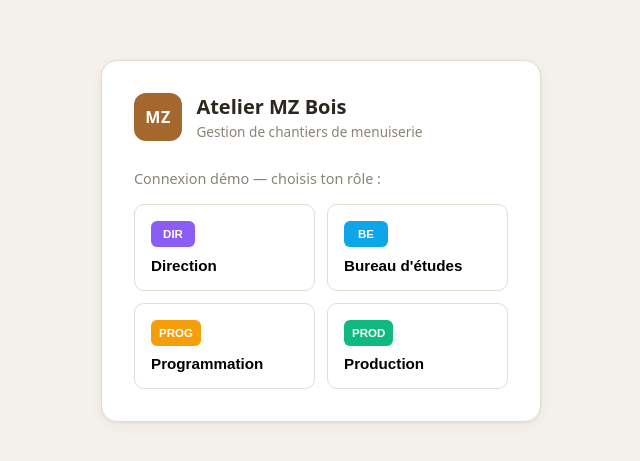
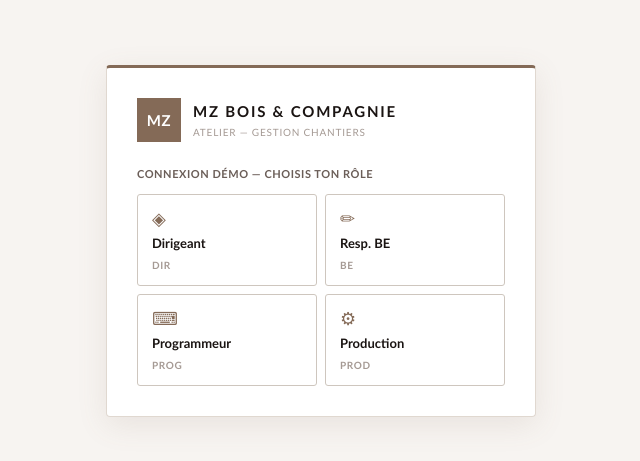
Before and after one commit to Martin-MZBOIS/atelier-mzbois, a React (Vite) app: page /login in a window 1280 px wide. Shown: the part 159-620 px from the top of the page, without its empty margins (319-959 px from the left). Built offline with nearby package versions, Linux system fonts and the light colour scheme; no server answers.

Commit message:
Restyle login, layout and Chantiers to MZ Bois brand (maquette)
Apply Ermine palette (#846a57 / #2c2420 topbar), Avenir Next + DM Mono,
square corners, dark topbar with uppercase brand, underlined nav tabs.

Co-Authored-By: Claude Opus 4.8 <noreply@anthropic.com>

```diff
--- a/index.html
+++ b/index.html
@@ -4,7 +4,11 @@
     <meta charset="UTF-8" />
     <link rel="icon" type="image/svg+xml" href="/vite.svg" />
     <meta name="viewport" content="width=device-width, initial-scale=1.0" />
-    <title>Atelier MZ Bois</title>
+    <link
+      href="https://fonts.googleapis.com/css2?family=Inter:wght@400;500;600;700;800&family=DM+Mono:wght@400;500&display=swap"
+      rel="stylesheet"
+    />
+    <title>MZ Bois &amp; Compagnie — Gestion Chantiers</title>
   </head>
   <body>
     <div id="root"></div>
--- a/src/components/Layout.jsx
+++ b/src/components/Layout.jsx
@@ -27,27 +27,16 @@ export default function Layout() {
       <header className="app-header">
         <div className="app-brand">
           <span className="app-logo">MZ</span>
-          <span className="app-title">Atelier MZ Bois</span>
+          <div className="app-brand-text">
+            <div className="app-title">MZ Bois &amp; Compagnie</div>
+            <div className="app-subtitle">Atelier — Gestion chantiers</div>
+          </div>
         </div>
-
-        <nav className="app-nav">
-          {TABS.map((tab) => (
-            <NavLink
-              key={tab.to}
-              to={tab.to}
-              className={({ isActive }) =>
-                'app-tab' + (isActive ? ' app-tab--active' : '')
-              }
-            >
-              {tab.label}
-            </NavLink>
-          ))}
-        </nav>
 
         <div className="app-user">
           {role && (
-            <span className="app-role" style={{ '--role-color': role.color }}>
-              {role.short}
+            <span className="app-role">
+              {role.icon} {role.label}
             </span>
           )}
           <span className="app-username">
@@ -59,6 +48,20 @@ export default function Layout() {
         </div>
       </header>
 
+      <nav className="app-nav">
+        {TABS.map((tab) => (
+          <NavLink
+            key={tab.to}
+            to={tab.to}
+            className={({ isActive }) =>
+              'app-tab' + (isActive ? ' app-tab--active' : '')
+            }
+          >
+            {tab.label}
+          </NavLink>
+        ))}
+      </nav>
+
       <main className="app-main">
         <Outlet />
       </main>
--- a/src/index.css
+++ b/src/index.css
@@ -1,31 +1,62 @@
+/* =============================================================================
+   MZ Bois & Compagnie — charte reprise de la maquette (chantiers.html)
+   ========================================================================== */
 :root {
-  --bg: #f4f1ec;
-  --surface: #ffffff;
-  --border: #e2ddd3;
-  --text: #2b2620;
-  --muted: #8a8378;
-  --accent: #a4682f; /* bois / noyer */
-  --accent-dark: #7c4e21;
-  --danger: #c0392b;
-  --radius: 10px;
-  --shadow: 0 1px 3px rgba(0, 0, 0, 0.06), 0 4px 16px rgba(0, 0, 0, 0.04);
-  font-family: system-ui, -apple-system, 'Segoe UI', Roboto, sans-serif;
+  /* Palette de marque « Ermine » */
+  --brun: #846a57; /* couleur principale */
+  --brun2: #f5f0eb; /* brun très clair — fonds */
+  --brun3: #e8dfd6; /* brun clair — hover */
+  --brun4: #6b5444; /* brun foncé — hover bouton */
+  --beige: #dfd7cf; /* fond cartes */
+  --beige2: #f7f4f1; /* fond page */
+  --noir: #1a1412; /* quasi-noir chaud */
+  --acier: #2c2420; /* fond topbar */
+  --acier2: #3d302a; /* topbar secondaire */
+  --g1: #6b5e58; /* textes secondaires */
+  --g2: #a59a94; /* textes tertiaires */
+  --g3: #cec6be; /* bordures */
+  --g4: #e0d8d0; /* bordures légères */
+  --g5: #f0ebe6; /* fonds légers */
+  --g6: #f7f4f1; /* fond page */
+  --w: #ffffff;
+  /* Fonctionnelles (statuts) */
+  --gn: #5a7a5a;
+  --gn2: #eef4ee;
+  --rd: #8b3a3a;
+  --rd2: #f9eeee;
 }
 
-* {
+*,
+*::before,
+*::after {
   box-sizing: border-box;
+  margin: 0;
+  padding: 0;
+}
+
+@font-face {
+  font-family: 'Avenir Next';
+  src: local('Avenir Next'), local('AvenirNext-Regular');
 }
 
 html,
 body,
 #root {
   height: 100%;
-  margin: 0;
 }
 
 body {
-  background: var(--bg);
-  color: var(--text);
+  font-family: 'Avenir Next', 'Nunito Sans', 'Gill Sans', 'Trebuchet MS',
+    sans-serif;
+  background: var(--beige2);
+  color: var(--noir);
+  font-size: 14px;
+  line-height: 1.5;
+  letter-spacing: 0.01em;
+}
+
+.mono {
+  font-family: 'DM Mono', ui-monospace, monospace;
 }
 
 /* ------------------------------------------------------------------ Login */
@@ -34,124 +65,130 @@ body {
   display: grid;
   place-items: center;
   padding: 1.5rem;
+  background: var(--beige2);
 }
 
 .login-card {
   width: 100%;
-  max-width: 440px;
-  background: var(--surface);
-  border: 1px solid var(--border);
-  border-radius: 16px;
-  box-shadow: var(--shadow);
-  padding: 2rem;
+  max-width: 430px;
+  background: var(--w);
+  border: 1px solid var(--g4);
+  border-radius: 4px;
+  border-top: 3px solid var(--brun);
+  box-shadow: 0 8px 30px rgba(132, 106, 87, 0.12);
+  padding: 30px;
 }
 
 .login-brand {
   display: flex;
   align-items: center;
-  gap: 0.9rem;
-  margin-bottom: 1.75rem;
+  gap: 12px;
+  margin-bottom: 24px;
 }
 
-.login-logo,
-.app-logo {
+.login-logo {
   display: grid;
   place-items: center;
-  width: 48px;
-  height: 48px;
-  border-radius: 12px;
-  background: var(--accent);
+  width: 44px;
+  height: 44px;
+  background: var(--brun);
   color: #fff;
-  font-weight: 800;
+  font-weight: 700;
+  font-size: 15px;
   letter-spacing: 0.5px;
 }
 
 .login-brand h1 {
-  margin: 0;
-  font-size: 1.25rem;
+  font-size: 15px;
+  font-weight: 700;
+  letter-spacing: 0.12em;
+  text-transform: uppercase;
+  color: var(--noir);
 }
 
 .login-brand p {
-  margin: 0.15rem 0 0;
-  color: var(--muted);
-  font-size: 0.85rem;
+  margin-top: 3px;
+  color: var(--g2);
+  font-size: 10px;
+  letter-spacing: 0.08em;
+  text-transform: uppercase;
 }
 
 .login-hint {
-  color: var(--muted);
-  font-size: 0.9rem;
-  margin: 0 0 1rem;
+  color: var(--g1);
+  font-size: 11px;
+  font-weight: 600;
+  text-transform: uppercase;
+  letter-spacing: 0.05em;
+  margin-bottom: 12px;
 }
 
 .role-grid {
   display: grid;
   grid-template-columns: 1fr 1fr;
-  gap: 0.75rem;
+  gap: 8px;
 }
 
 .role-btn {
   display: flex;
   flex-direction: column;
   align-items: flex-start;
-  gap: 0.6rem;
-  padding: 1rem;
-  border: 1px solid var(--border);
-  border-radius: var(--radius);
-  background: var(--surface);
+  gap: 8px;
+  padding: 14px;
+  border: 1px solid var(--g3);
+  border-radius: 3px;
+  background: var(--w);
   cursor: pointer;
-  transition: border-color 0.15s, transform 0.05s, box-shadow 0.15s;
+  transition: all 0.15s;
+  text-align: left;
+  font-family: inherit;
 }
 
 .role-btn:hover:not(:disabled) {
-  border-color: var(--role-color);
-  box-shadow: 0 0 0 3px color-mix(in srgb, var(--role-color) 15%, transparent);
-}
-
-.role-btn:active:not(:disabled) {
-  transform: translateY(1px);
+  border-color: var(--brun);
+  background: var(--brun2);
+  border-left: 3px solid var(--brun);
 }
 
 .role-btn:disabled {
-  opacity: 0.6;
+  opacity: 0.55;
   cursor: default;
 }
 
-.role-badge {
-  display: inline-grid;
-  place-items: center;
-  min-width: 44px;
-  height: 26px;
-  padding: 0 0.5rem;
-  border-radius: 6px;
-  background: var(--role-color);
-  color: #fff;
-  font-size: 0.72rem;
-  font-weight: 700;
+.role-icon {
+  font-size: 18px;
+  color: var(--brun);
+  line-height: 1;
 }
 
 .role-label {
-  font-weight: 600;
-  font-size: 0.95rem;
+  font-weight: 700;
+  font-size: 13px;
+  color: var(--noir);
 }
 
-.role-spinner {
-  color: var(--muted);
+.role-short {
+  font-size: 10px;
+  font-weight: 700;
+  color: var(--g2);
+  letter-spacing: 0.06em;
 }
 
 .login-error,
 .alert {
-  margin-top: 1rem;
-  padding: 0.75rem 0.9rem;
-  border-radius: var(--radius);
-  background: #fdecea;
-  color: var(--danger);
-  font-size: 0.85rem;
-  border: 1px solid #f5c6c0;
+  margin-top: 14px;
+  padding: 10px 12px;
+  border-radius: 3px;
+  background: var(--rd2);
+  color: var(--rd);
+  font-size: 12px;
+  border: 1px solid #e8c0c0;
+  border-left: 3px solid var(--rd);
 }
 
 .alert-sub {
-  margin-top: 0.4rem;
-  color: #9a4038;
+  margin-top: 5px;
+  color: var(--g1);
 }
 
 /* -------------------------------------------------------------------- App */
@@ -161,158 +198,195 @@ body {
   flex-direction: column;
 }
 
+/* Topbar sombre */
 .app-header {
+  background: var(--acier);
+  height: 54px;
+  padding: 0 22px;
   display: flex;
   align-items: center;
-  gap: 1.5rem;
-  padding: 0.65rem 1.5rem;
-  background: var(--surface);
-  border-bottom: 1px solid var(--border);
-  position: sticky;
-  top: 0;
-  z-index: 10;
+  justify-content: space-between;
+  flex-shrink: 0;
+  border-bottom: 2px solid var(--brun);
 }
 
 .app-brand {
   display: flex;
   align-items: center;
-  gap: 0.6rem;
+  gap: 10px;
 }
 
 .app-logo {
-  width: 34px;
-  height: 34px;
-  border-radius: 8px;
-  font-size: 0.85rem;
+  display: grid;
+  place-items: center;
+  width: 36px;
+  height: 36px;
+  background: var(--brun);
+  color: #fff;
+  font-weight: 700;
+  font-size: 11px;
+  letter-spacing: 0.5px;
 }
 
-.app-title {
+.app-brand-text .app-title {
+  color: #fff;
   font-weight: 700;
+  font-size: 13px;
+  letter-spacing: 0.12em;
+  text-transform: uppercase;
 }
 
-.app-nav {
-  display: flex;
-  gap: 0.25rem;
-  flex: 1;
-}
-
-.app-tab {
-  padding: 0.45rem 0.9rem;
-  border-radius: 8px;
-  text-decoration: none;
-  color: var(--muted);
-  font-weight: 600;
-  font-size: 0.9rem;
-}
-
-.app-tab:hover {
-  background: var(--bg);
-  color: var(--text);
-}
-
-.app-tab--active {
-  background: var(--accent);
-  color: #fff;
+.app-brand-text .app-subtitle {
+  color: var(--g2);
+  font-size: 10px;
+  letter-spacing: 0.08em;
+  text-transform: uppercase;
 }
 
 .app-user {
   display: flex;
   align-items: center;
-  gap: 0.6rem;
+  gap: 10px;
 }
 
 .app-role {
   display: inline-grid;
   place-items: center;
-  min-width: 40px;
-  height: 22px;
-  padding: 0 0.45rem;
-  border-radius: 6px;
-  background: var(--role-color, var(--accent));
+  padding: 5px 12px;
+  background: var(--brun);
   color: #fff;
-  font-size: 0.68rem;
-  font-weight: 700;
+  font-size: 12px;
+  font-weight: 600;
+  border-radius: 3px;
+  letter-spacing: 0.03em;
+  text-transform: uppercase;
 }
 
 .app-username {
-  font-size: 0.88rem;
+  color: #fff;
+  font-size: 12px;
   font-weight: 600;
 }
 
 .btn-ghost {
-  border: 1px solid var(--border);
   background: transparent;
-  color: var(--muted);
-  padding: 0.35rem 0.7rem;
-  border-radius: 8px;
+  color: var(--g2);
+  border: 1px solid var(--acier2);
+  padding: 5px 12px;
+  border-radius: 3px;
   cursor: pointer;
-  font-size: 0.82rem;
+  font-size: 11px;
+  font-weight: 600;
+  font-family: inherit;
+  text-transform: uppercase;
+  letter-spacing: 0.04em;
+  transition: all 0.15s;
 }
 
 .btn-ghost:hover {
-  color: var(--danger);
-  border-color: var(--danger);
+  color: #fff;
+  border-color: var(--brun);
+}
+
+/* Barre d'onglets */
+.app-nav {
+  background: var(--w);
+  border-bottom: 1px solid var(--g4);
+  padding: 0 22px;
+  display: flex;
+  flex-shrink: 0;
+  overflow-x: auto;
+}
+
+.app-tab {
+  padding: 12px 18px;
+  font-size: 12px;
+  font-weight: 600;
+  color: var(--g1);
+  text-decoration: none;
+  border-bottom: 2px solid transparent;
+  white-space: nowrap;
+  letter-spacing: 0.05em;
+  text-transform: uppercase;
+}
+
+.app-tab:hover {
+  color: var(--noir);
+}
+
+.app-tab--active {
+  color: var(--brun);
+  border-bottom-color: var(--brun);
 }
 
 .app-main {
   flex: 1;
-  padding: 1.5rem;
+  overflow-y: auto;
+  padding: 22px;
 }
 
 /* ------------------------------------------------------------------ Pages */
 .page {
-  max-width: 1100px;
+  max-width: 1180px;
   margin: 0 auto;
 }
 
 .page-head {
   display: flex;
   align-items: baseline;
-  gap: 0.75rem;
-  margin-bottom: 1rem;
+  gap: 10px;
+  margin-bottom: 16px;
 }
 
 .page-head h2 {
-  margin: 0;
+  font-size: 16px;
+  font-weight: 700;
+  letter-spacing: 0.03em;
+  text-transform: uppercase;
 }
 
 .page-count {
-  color: var(--muted);
-  font-size: 0.85rem;
+  color: var(--g2);
+  font-size: 11px;
+  text-transform: uppercase;
+  letter-spacing: 0.04em;
 }
 
 .muted {
-  color: var(--muted);
+  color: var(--g2);
+  font-size: 13px;
 }
 
+/* Cartes / tableaux */
 .table-wrap {
-  background: var(--surface);
-  border: 1px solid var(--border);
-  border-radius: var(--radius);
+  background: var(--w);
+  border: 1px solid var(--g4);
+  border-radius: 4px;
   overflow: hidden;
-  box-shadow: var(--shadow);
+  box-shadow: 0 1px 4px rgba(132, 106, 87, 0.06);
 }
 
 .data-table {
   width: 100%;
   border-collapse: collapse;
-  font-size: 0.9rem;
+  font-size: 13px;
 }
 
 .data-table thead th {
   text-align: left;
-  padding: 0.7rem 0.9rem;
-  background: #faf8f4;
-  border-bottom: 1px solid var(--border);
-  color: var(--muted);
-  font-size: 0.78rem;
+  padding: 10px 14px;
+  background: var(--g6);
+  border-bottom: 1px solid var(--g4);
+  color: var(--g2);
+  font-size: 10px;
+  font-weight: 700;
   text-transform: uppercase;
-  letter-spacing: 0.04em;
+  letter-spacing: 0.06em;
 }
 
 .data-table tbody td {
-  padding: 0.7rem 0.9rem;
-  border-bottom: 1px solid var(--border);
+  padding: 11px 14px;
+  border-bottom: 1px solid var(--g4);
 }
 
 .data-table tbody tr:last-child td {
@@ -320,43 +394,57 @@ body {
 }
 
 .data-table tbody tr:hover {
-  background: #faf8f4;
+  background: var(--g6);
 }
 
 .data-table .num {
   text-align: right;
 }
 
-.mono {
-  font-family: ui-monospace, 'SFMono-Regular', Menlo, Consolas, monospace;
-  font-size: 0.85rem;
+.data-table td.mono {
+  font-size: 11px;
+  color: var(--g1);
 }
 
 .strong {
-  font-weight: 600;
+  font-weight: 700;
 }
 
-.chip {
-  display: inline-block;
-  padding: 0.15rem 0.55rem;
-  border-radius: 999px;
-  font-size: 0.75rem;
+/* Badges de statut (repris des classes .bdg de la maquette) */
+.bdg {
+  display: inline-flex;
+  align-items: center;
+  gap: 4px;
+  padding: 2px 8px;
+  border-radius: 2px;
+  font-size: 11px;
   font-weight: 600;
+  letter-spacing: 0.03em;
 }
 
-.chip--yes {
-  background: #e6f5ec;
-  color: #1c7a44;
+.bdg--yes {
+  color: var(--gn);
+  background: var(--gn2);
 }
 
-.chip--no {
-  background: #f0ede8;
-  color: var(--muted);
+.bdg--no {
+  color: var(--g1);
+  background: var(--g5);
 }
 
 code {
-  background: #f0ede8;
+  font-family: 'DM Mono', ui-monospace, monospace;
+  background: var(--g5);
   padding: 0.1rem 0.35rem;
-  border-radius: 4px;
+  border-radius: 3px;
   font-size: 0.85em;
 }
+
+::-webkit-scrollbar {
+  width: 4px;
+  height: 4px;
+}
+::-webkit-scrollbar-thumb {
+  background: var(--g3);
+  border-radius: 99px;
+}
--- a/src/lib/roles.js
+++ b/src/lib/roles.js
@@ -1,9 +1,9 @@
-// Rôles applicatifs — libellés et métadonnées d'affichage
+// Rôles applicatifs — libellés et icônes repris de la maquette MZ Bois.
 export const ROLES = {
-  dir: { key: 'dir', label: 'Direction', short: 'DIR', color: '#8b5cf6' },
-  be: { key: 'be', label: "Bureau d'études", short: 'BE', color: '#0ea5e9' },
-  prog: { key: 'prog', label: 'Programmation', short: 'PROG', color: '#f59e0b' },
-  prod: { key: 'prod', label: 'Production', short: 'PROD', color: '#10b981' },
+  dir: { key: 'dir', label: 'Dirigeant', short: 'DIR', icon: '◈' },
+  be: { key: 'be', label: 'Resp. BE', short: 'BE', icon: '✏' },
+  prog: { key: 'prog', label: 'Programmeur', short: 'PROG', icon: '⌨' },
+  prod: { key: 'prod', label: 'Production', short: 'PROD', icon: '⚙' },
 }
 
 export const ROLE_ORDER = ['dir', 'be', 'prog', 'prod']
--- a/src/pages/Chantiers.jsx
+++ b/src/pages/Chantiers.jsx
@@ -99,7 +99,7 @@ export default function Chantiers() {
                     <td>
                       <span
                         className={
-                          'chip ' + (c.avec_pose ? 'chip--yes' : 'chip--no')
+                          'bdg ' + (c.avec_pose ? 'bdg--yes' : 'bdg--no')
                         }
                       >
                         {c.avec_pose ? 'Avec pose' : 'Sans pose'}
--- a/src/pages/Login.jsx
+++ b/src/pages/Login.jsx
@@ -55,12 +55,12 @@ export default function Login() {
         <div className="login-brand">
           <span className="login-logo">MZ</span>
           <div>
-            <h1>Atelier MZ Bois</h1>
-            <p>Gestion de chantiers de menuiserie</p>
+            <h1>MZ Bois &amp; Compagnie</h1>
+            <p>Atelier — Gestion chantiers</p>
           </div>
         </div>
 
-        <p className="login-hint">Connexion démo — choisis ton rôle&nbsp;:</p>
+        <p className="login-hint">Connexion démo — choisis ton rôle</p>
 
         <div className="role-grid">
           {ROLE_ORDER.map((key) => {
@@ -69,13 +69,14 @@ export default function Login() {
               <button
                 key={key}
                 className="role-btn"
-                style={{ '--role-color': role.color }}
                 disabled={loading !== null}
                 onClick={() => handleSelectRole(key)}
               >
-                <span className="role-badge">{role.short}</span>
+                <span className="role-icon">{role.icon}</span>
                 <span className="role-label">{role.label}</span>
-                {loading === key && <span className="role-spinner">…</span>}
+                <span className="role-short">
+                  {loading === key ? 'Connexion…' : role.short}
+                </span>
               </button>
             )
           })}
```
